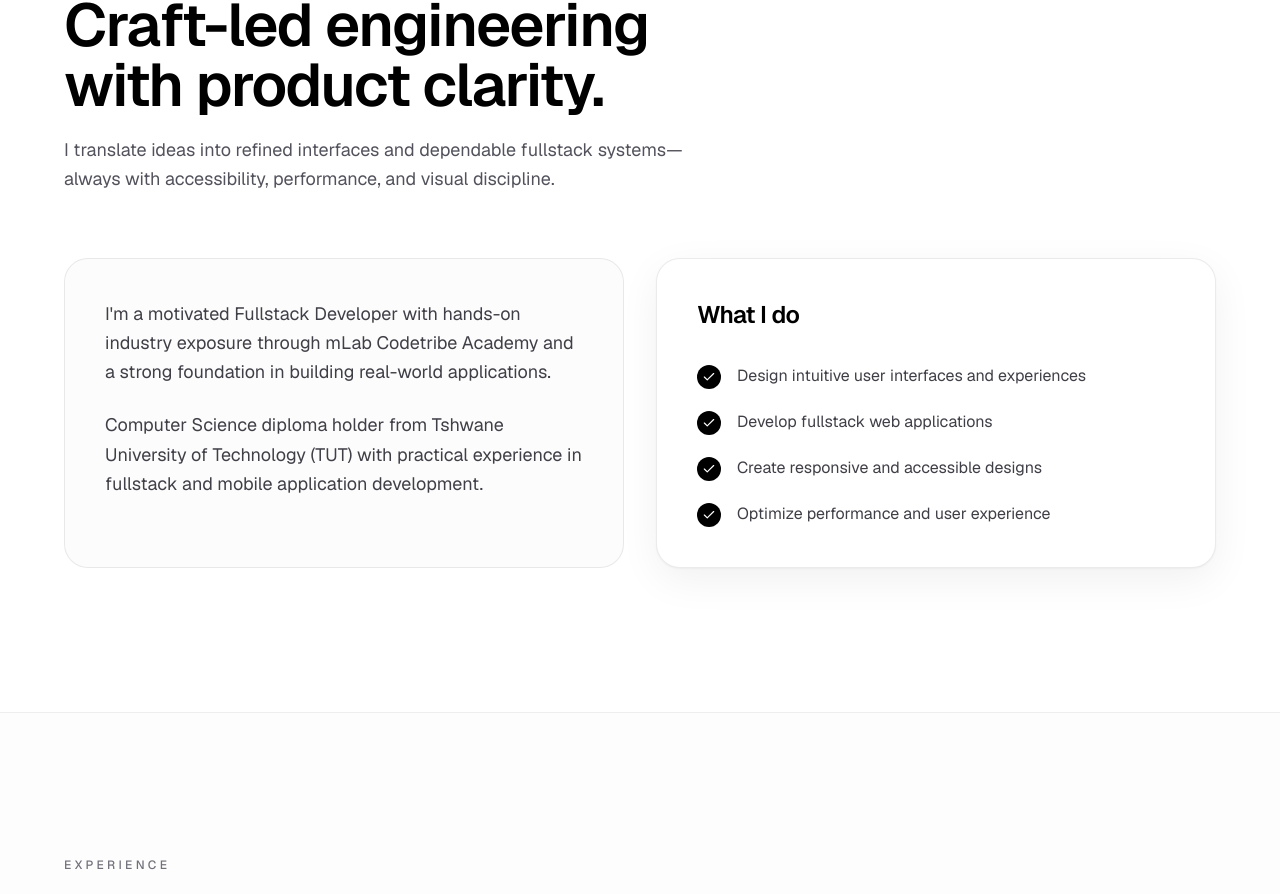
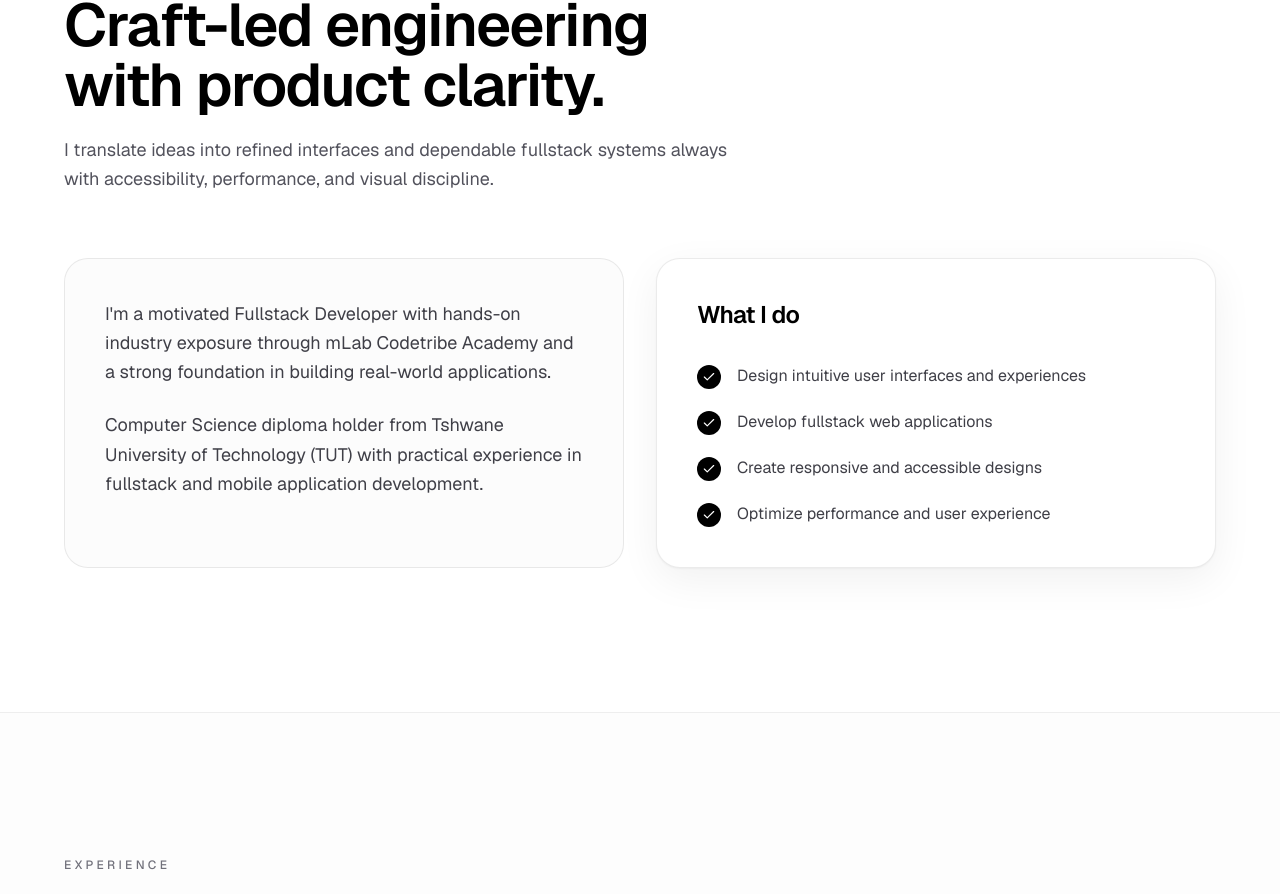
Before and after one commit to Musiki8213/Portfolio, a Next.js app: page / in a window 1280 px wide. Shown: the part 985-1879 px from the top of the page. Built offline with nearby package versions, Linux system fonts and the light colour scheme; a web font is replaced by a local one.

Commit message:
style(about): refine section typography and description copy

```diff
--- a/components/sections/about.tsx
+++ b/components/sections/about.tsx
@@ -13,7 +13,7 @@ export function AboutSection() {
         <SectionHeader
           label="About"
           title="Craft-led engineering with product clarity."
-          description="I translate ideas into refined interfaces and dependable fullstack systems—always with accessibility, performance, and visual discipline."
+          description="I translate ideas into refined interfaces and dependable fullstack systems always with accessibility, performance, and visual discipline."
         />
 
         <motion.div
```
